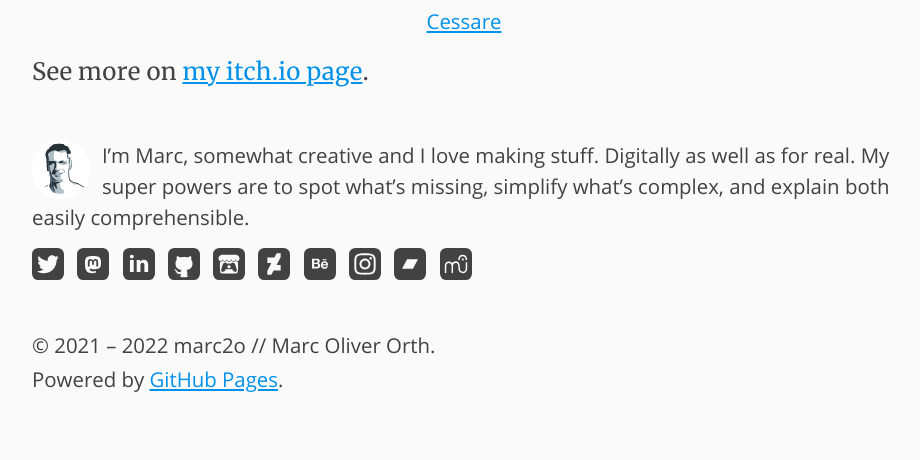
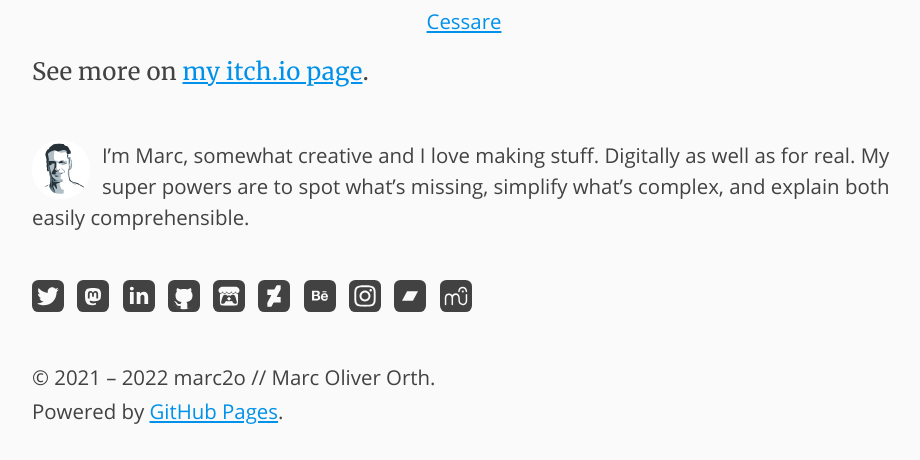
Before and after one commit to marc2o/marc2o.github.io, a Jekyll site: the page built from about.md, in a window 1280 px wide. Shown: the part 3331-3791 px from the top of the page, without its empty margins (176-1096 px from the left). Built offline with Jekyll 4.4.1, drawn with Linux system fonts in a browser that asks for light colours; before the commit the page ends 3759 px from its top, so only the background shows below that.

Commit message:
Update article.css

```diff
--- a/assets/css/article.css
+++ b/assets/css/article.css
@@ -424,7 +424,7 @@ th {
 /* follow */
 ul.follow {
     list-style: none;
-    margin: 1rem 0 0 0;
+    margin: 3rem 0 0 0;
     padding: 0;
 }
 
```
